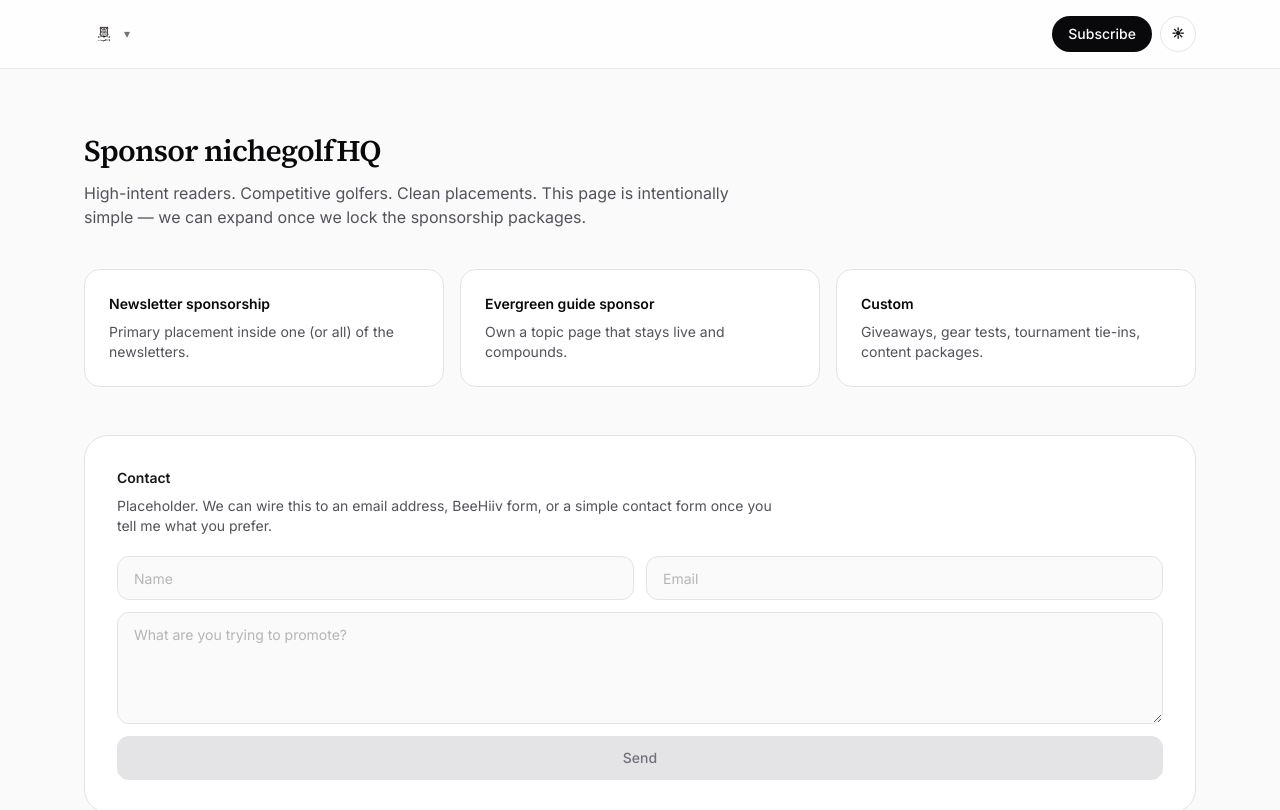
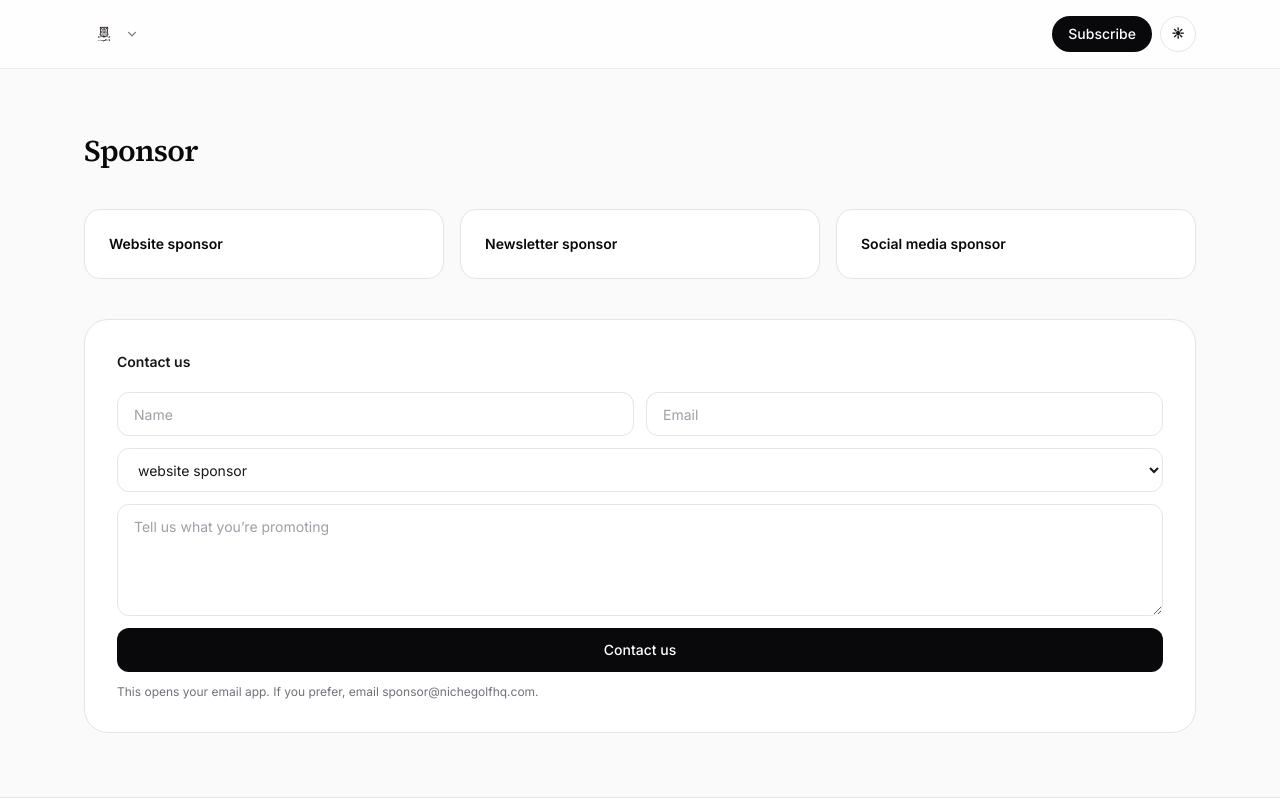
Before and after one commit to chazymarketing/nichegolfhq-next, a Next.js app: page /sponsors in a window 1280 px wide. Shown: the top 810 px of the page. Built offline with nearby package versions, Linux system fonts and the light colour scheme.

Commit message:
Sponsors page: 3 categories + contact form; tweak dropdown chevron

```diff
--- a/src/app/sponsors/page.tsx
+++ b/src/app/sponsors/page.tsx
@@ -1,65 +1,26 @@
 import { SiteShell } from "@/components/SiteShell";
+import { SponsorInquiryForm } from "@/components/SponsorInquiryForm";
 
 export default function SponsorsPage() {
   return (
     <SiteShell>
       <div className="mx-auto w-full max-w-6xl px-5 py-16">
-        <div className="max-w-2xl">
-          <h1 className="text-3xl font-semibold tracking-tight">Sponsor nichegolfHQ</h1>
-          <p className="mt-3 text-zinc-600">
-            High-intent readers. Competitive golfers. Clean placements. This page is intentionally simple — we can expand once we lock the sponsorship packages.
-          </p>
-        </div>
+        <h1 className="text-3xl font-semibold tracking-tight">Sponsor</h1>
 
         <div className="mt-10 grid grid-cols-1 gap-4 md:grid-cols-3">
-          <div className="rounded-2xl border border-zinc-200 bg-white p-6">
-            <div className="text-sm font-semibold">Newsletter sponsorship</div>
-            <p className="mt-2 text-sm text-zinc-600">
-              Primary placement inside one (or all) of the newsletters.
-            </p>
+          <div className="rounded-2xl border border-zinc-200 bg-white p-6 text-sm font-semibold dark:border-zinc-800 dark:bg-black">
+            Website sponsor
           </div>
-          <div className="rounded-2xl border border-zinc-200 bg-white p-6">
-            <div className="text-sm font-semibold">Evergreen guide sponsor</div>
-            <p className="mt-2 text-sm text-zinc-600">
-              Own a topic page that stays live and compounds.
-            </p>
+          <div className="rounded-2xl border border-zinc-200 bg-white p-6 text-sm font-semibold dark:border-zinc-800 dark:bg-black">
+            Newsletter sponsor
           </div>
-          <div className="rounded-2xl border border-zinc-200 bg-white p-6">
-            <div className="text-sm font-semibold">Custom</div>
-            <p className="mt-2 text-sm text-zinc-600">
-              Giveaways, gear tests, tournament tie-ins, content packages.
-            </p>
+          <div className="rounded-2xl border border-zinc-200 bg-white p-6 text-sm font-semibold dark:border-zinc-800 dark:bg-black">
+            Social media sponsor
           </div>
         </div>
 
-        <div className="mt-12 rounded-3xl border border-zinc-200 bg-white p-8">
-          <div className="text-sm font-semibold text-zinc-900">Contact</div>
-          <p className="mt-2 max-w-2xl text-sm text-zinc-600">
-            Placeholder. We can wire this to an email address, BeeHiiv form, or a simple contact form once you tell me what you prefer.
-          </p>
-          <div className="mt-5 grid grid-cols-1 gap-3 sm:grid-cols-2">
-            <input
-              disabled
-              placeholder="Name"
-              className="h-11 w-full rounded-xl border border-zinc-200 bg-zinc-50 px-4 text-sm text-zinc-500"
-            />
-            <input
-              disabled
-              placeholder="Email"
-              className="h-11 w-full rounded-xl border border-zinc-200 bg-zinc-50 px-4 text-sm text-zinc-500"
-            />
-            <textarea
-              disabled
-              placeholder="What are you trying to promote?"
-              className="min-h-28 w-full rounded-xl border border-zinc-200 bg-zinc-50 px-4 py-3 text-sm text-zinc-500 sm:col-span-2"
-            />
-            <button
-              disabled
-              className="h-11 rounded-xl bg-zinc-200 text-sm font-medium text-zinc-500 sm:col-span-2"
-            >
-              Send
-            </button>
-          </div>
+        <div className="mt-10">
+          <SponsorInquiryForm />
         </div>
       </div>
     </SiteShell>
--- a/src/components/SiteShell.tsx
+++ b/src/components/SiteShell.tsx
@@ -41,7 +41,16 @@ export function SiteShell({
                 className="h-6 w-auto dark:invert"
               />
               <span className="sr-only">Open brand menu</span>
-              <span className="text-xs text-zinc-500 group-open:rotate-180 dark:text-zinc-400">▾</span>
+              <svg
+                aria-hidden="true"
+                viewBox="0 0 20 20"
+                className="h-4 w-4 text-zinc-500 transition-transform duration-150 group-open:rotate-180 dark:text-zinc-400"
+              >
+                <path
+                  fill="currentColor"
+                  d="M5.25 7.5a.75.75 0 0 1 1.06 0L10 11.19l3.69-3.69a.75.75 0 1 1 1.06 1.06l-4.22 4.22a.75.75 0 0 1-1.06 0L5.25 8.56a.75.75 0 0 1 0-1.06Z"
+                />
+              </svg>
             </summary>
 
             <div className="absolute left-0 mt-2 w-56 overflow-hidden rounded-2xl border border-zinc-200 bg-white shadow-lg shadow-zinc-900/10 dark:border-zinc-800 dark:bg-black">
--- /dev/null
+++ b/src/components/SponsorInquiryForm.tsx
@@ -0,0 +1,72 @@
+"use client";
+
+import { useMemo, useState } from "react";
+
+export function SponsorInquiryForm() {
+  const [name, setName] = useState("");
+  const [email, setEmail] = useState("");
+  const [category, setCategory] = useState("website sponsor");
+  const [message, setMessage] = useState("");
+
+  const href = useMemo(() => {
+    const subject = `nichegolfHQ sponsorship inquiry (${category})`;
+    const body = [
+      `Name: ${name || ""}`,
+      `Email: ${email || ""}`,
+      `Category: ${category}`,
+      "",
+      message || "",
+    ].join("\n");
+
+    return `mailto:sponsor@nichegolfhq.com?subject=${encodeURIComponent(subject)}&body=${encodeURIComponent(body)}`;
+  }, [name, email, category, message]);
+
+  return (
+    <div className="rounded-3xl border border-zinc-200 bg-white p-8 dark:border-zinc-800 dark:bg-black">
+      <div className="text-sm font-semibold text-zinc-900 dark:text-zinc-50">Contact us</div>
+
+      <div className="mt-5 grid grid-cols-1 gap-3 sm:grid-cols-2">
+        <input
+          value={name}
+          onChange={(e) => setName(e.target.value)}
+          placeholder="Name"
+          className="h-11 w-full rounded-xl border border-zinc-200 bg-white px-4 text-sm text-zinc-900 placeholder:text-zinc-400 focus:outline-none focus:ring-2 focus:ring-zinc-400/40 dark:border-zinc-800 dark:bg-black dark:text-zinc-50"
+        />
+        <input
+          value={email}
+          onChange={(e) => setEmail(e.target.value)}
+          placeholder="Email"
+          className="h-11 w-full rounded-xl border border-zinc-200 bg-white px-4 text-sm text-zinc-900 placeholder:text-zinc-400 focus:outline-none focus:ring-2 focus:ring-zinc-400/40 dark:border-zinc-800 dark:bg-black dark:text-zinc-50"
+        />
+
+        <select
+          value={category}
+          onChange={(e) => setCategory(e.target.value)}
+          className="h-11 w-full rounded-xl border border-zinc-200 bg-white px-4 text-sm text-zinc-900 focus:outline-none focus:ring-2 focus:ring-zinc-400/40 dark:border-zinc-800 dark:bg-black dark:text-zinc-50 sm:col-span-2"
+        >
+          <option value="website sponsor">website sponsor</option>
+          <option value="newsletter sponsor">newsletter sponsor</option>
+          <option value="social media sponsor">social media sponsor</option>
+        </select>
+
+        <textarea
+          value={message}
+          onChange={(e) => setMessage(e.target.value)}
+          placeholder="Tell us what you’re promoting"
+          className="min-h-28 w-full rounded-xl border border-zinc-200 bg-white px-4 py-3 text-sm text-zinc-900 placeholder:text-zinc-400 focus:outline-none focus:ring-2 focus:ring-zinc-400/40 dark:border-zinc-800 dark:bg-black dark:text-zinc-50 sm:col-span-2"
+        />
+
+        <a
+          href={href}
+          className="inline-flex h-11 items-center justify-center rounded-xl bg-zinc-950 text-sm font-medium text-white hover:bg-zinc-800 dark:bg-zinc-50 dark:text-zinc-950 dark:hover:bg-white sm:col-span-2"
+        >
+          Contact us
+        </a>
+      </div>
+
+      <div className="mt-3 text-xs text-zinc-500 dark:text-zinc-400">
+        This opens your email app. If you prefer, email sponsor@nichegolfhq.com.
+      </div>
+    </div>
+  );
+}
```
